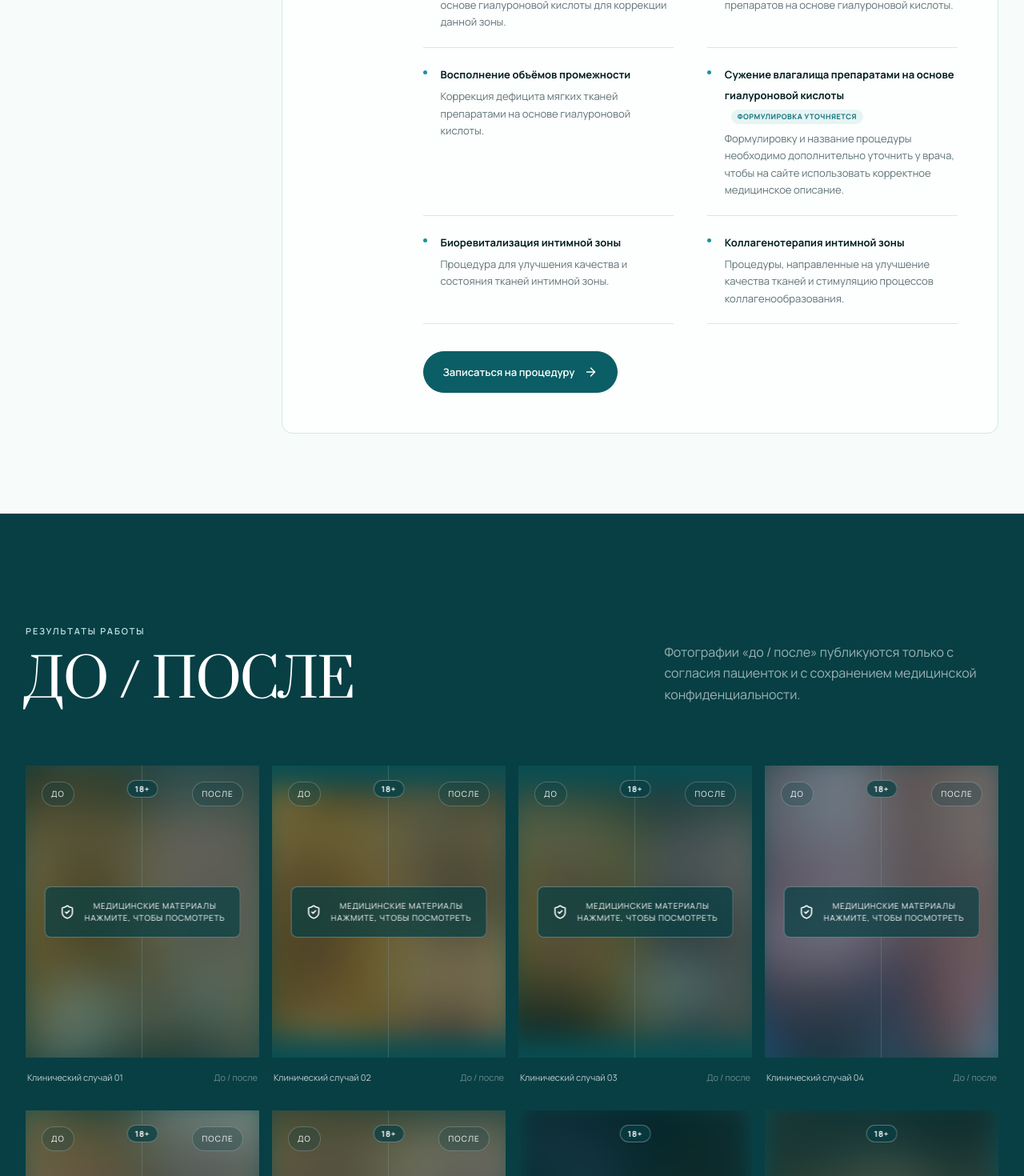
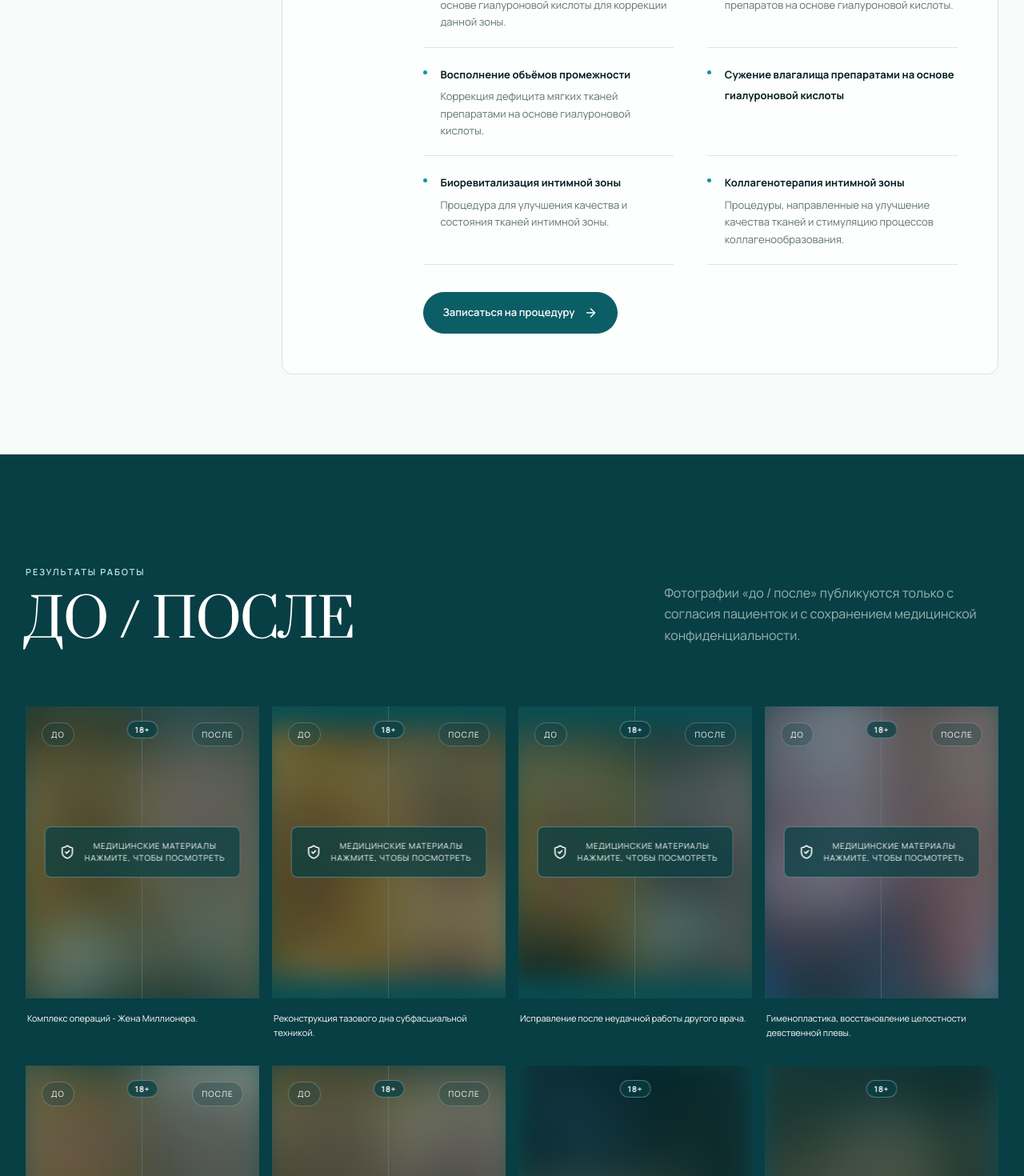
Before and after one commit to maratmut/ginekolog-site, a React (Vite) app: page / in a window 1280 px wide. Shown: the part 5140-6610 px from the top of the page at 80% size. Built offline with nearby package versions, Linux system fonts and the light colour scheme.

Commit message:
feat: Добавил title для карточек ДО/ПОСЛЕ

```diff
--- a/src/App.jsx
+++ b/src/App.jsx
@@ -154,8 +154,7 @@ const serviceGroups = [
           },
           {
             title: 'Сужение влагалища препаратами на основе гиалуроновой кислоты',
-            text: 'Формулировку и название процедуры необходимо дополнительно уточнить у врача, чтобы на сайте использовать корректное медицинское описание.',
-            status: 'Формулировка уточняется',
+            text: '',
           },
           {
             title: 'Биоревитализация интимной зоны',
@@ -198,12 +197,12 @@ const videoReviews = [
 ]
 
 const resultWorks = [
-  { id: '01', image: '/assets/works/case-01.jpg', preview: '/assets/works/case-01-preview.jpg', aspectRatio: '4 / 5' },
-  { id: '02', image: '/assets/works/case-02.jpg', preview: '/assets/works/case-02-preview.jpg', aspectRatio: '4 / 5' },
-  { id: '03', image: '/assets/works/case-03.jpg', preview: '/assets/works/case-03-preview.jpg', aspectRatio: '4 / 5' },
-  { id: '04', image: '/assets/works/case-04.jpg', preview: '/assets/works/case-04-preview.jpg', aspectRatio: '4 / 5' },
-  { id: '05', image: '/assets/works/case-05.jpg', preview: '/assets/works/case-05-preview.jpg', aspectRatio: '4 / 5' },
-  { id: '06', image: '/assets/works/case-06.jpg', preview: '/assets/works/case-06-preview.jpg', aspectRatio: '4 / 5' },
+  { id: '01', image: '/assets/works/case-01.jpg', preview: '/assets/works/case-01-preview.jpg', aspectRatio: '4 / 5', title: 'Комплекс операций - Жена Миллионера.' },
+  { id: '02', image: '/assets/works/case-02.jpg', preview: '/assets/works/case-02-preview.jpg', aspectRatio: '4 / 5', title: 'Реконструкция тазового дна субфасциальной техникой.' },
+  { id: '03', image: '/assets/works/case-03.jpg', preview: '/assets/works/case-03-preview.jpg', aspectRatio: '4 / 5', title: 'Исправление после неудачной работы другого врача.' },
+  { id: '04', image: '/assets/works/case-04.jpg', preview: '/assets/works/case-04-preview.jpg', aspectRatio: '4 / 5', title: 'Гименопластика, восстановление целостности девственной плевы.' },
+  { id: '05', image: '/assets/works/case-05.jpg', preview: '/assets/works/case-05-preview.jpg', aspectRatio: '4 / 5', title: 'Эстетика вульвы с реконструкцией порванной половой губы в следствии травматичных родов.' },
+  { id: '06', image: '/assets/works/case-06.jpg', preview: '/assets/works/case-06-preview.jpg', aspectRatio: '4 / 5', title: 'Эстетика вульвы.Пластика малых половых губ. Подтяжка клитора' },
   {
     id: '07',
     image: '/assets/works/case-07-after.jpg',
--- a/src/styles.css
+++ b/src/styles.css
@@ -832,13 +832,10 @@ h2 {
   justify-content: space-between;
   gap: 20px;
   padding: 16px 2px;
-  color: rgba(255, 255, 255, .75);
   font-size: 11px;
 }
 
-.result-meta span:last-child {
-  color: rgba(255, 255, 255, .4);
-}
+
 
 .telegram-card {
   position: relative;
```
